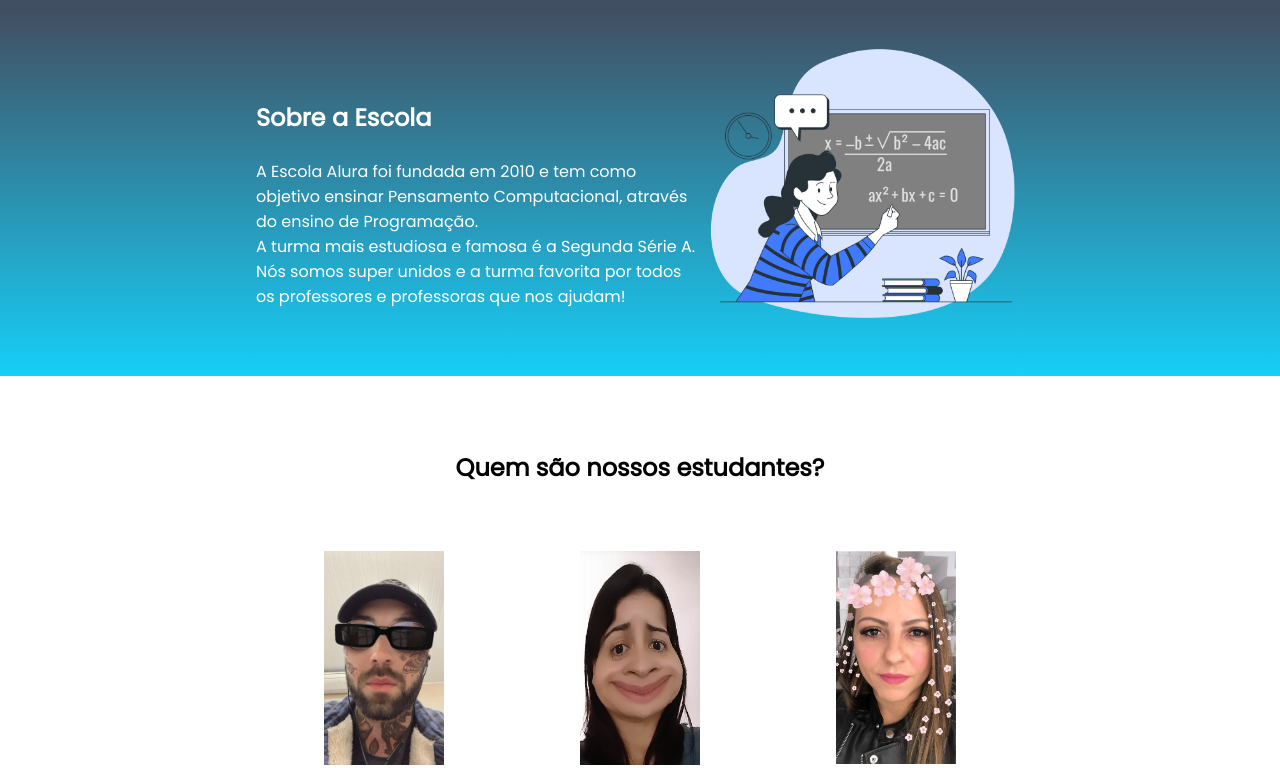
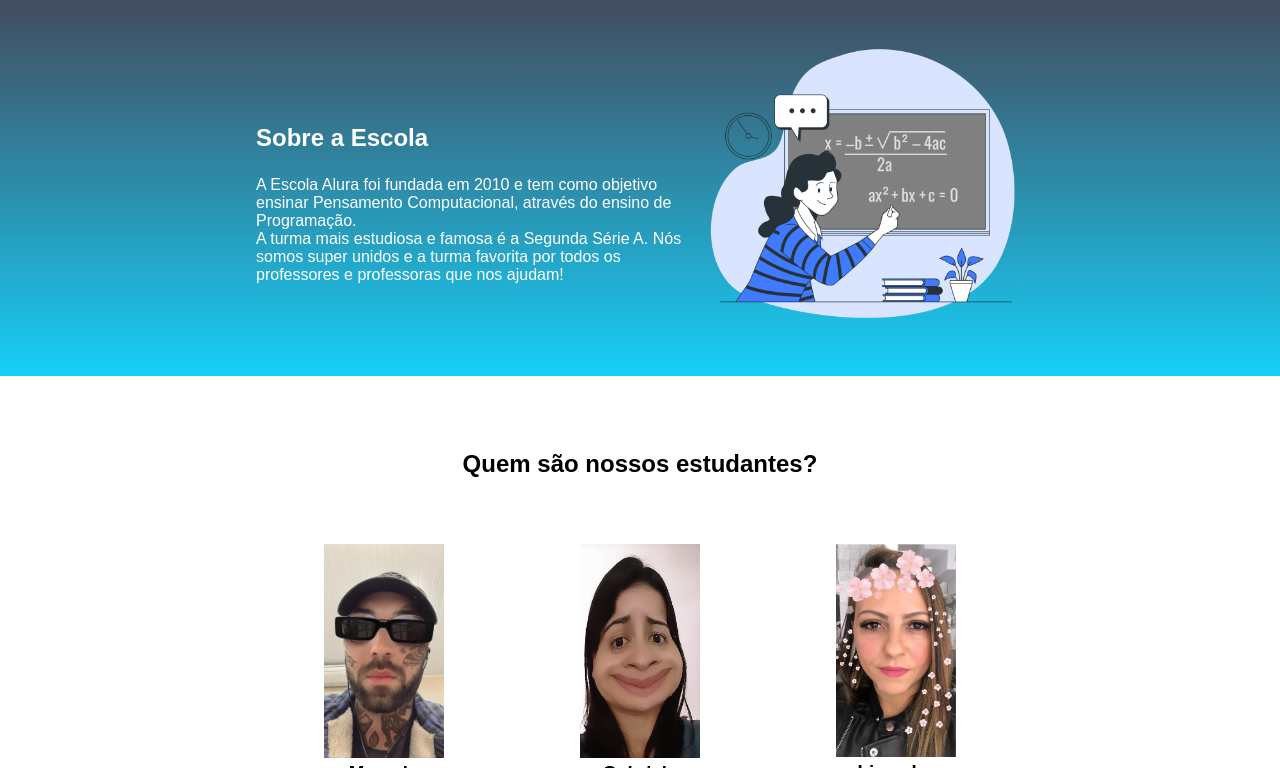
Before and after one commit to MayaraDosSantos/siteteste, a plain HTML site: page index.html in a window 1280 px wide. Shown: the part 69-837 px from the top of the page. Drawn offline with Linux system fonts and the light colour scheme.

Commit message:
Update style.css

```diff
--- a/style.css
+++ b/style.css
@@ -3,7 +3,7 @@
     padding: 0;
 }
 body {
-    font-family: 'Poppins', sans-serif;
+    font-family: 'arial', sans-serif;
 }
 .cabecalho {
     background-color: #424E61;
```
